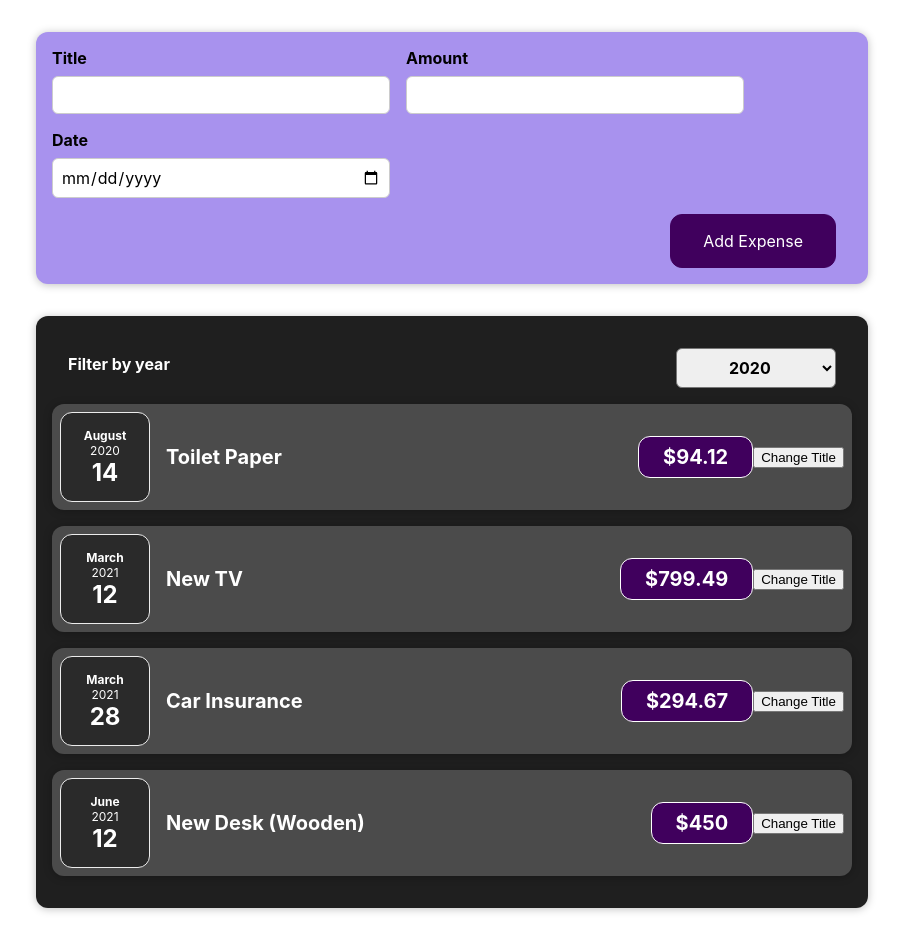
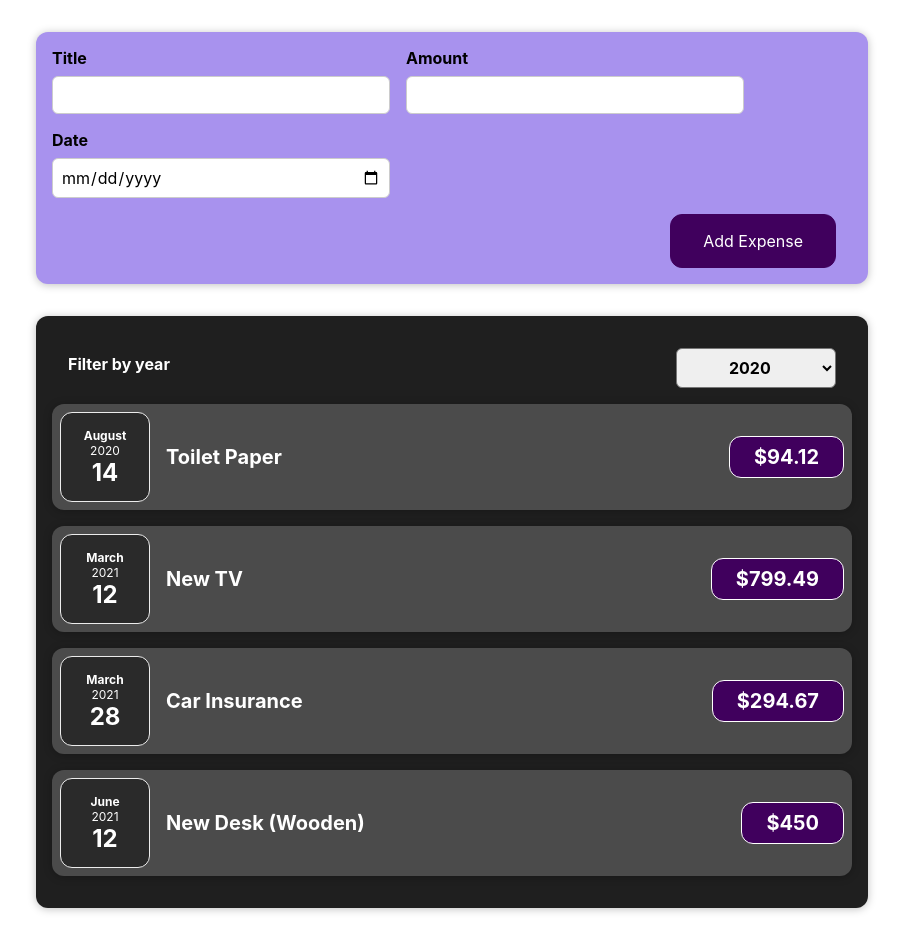
Before and after one commit to wlsdpcks/react-complete-guide, a React (Create React App) app: page / in a window 1280 px wide. Shown: the whole page, without its empty margins (188-1091 px from the left). Built offline with nearby package versions, Linux system fonts and the light colour scheme.

Commit message:
66. 제어된 컴포넌트와 제어되지 않은 컴포넌트 및 Stateless 컴포넌트와 Stateful 컴포넌트

```diff
--- a/src/components/Expenses/ExpenseItem.js
+++ b/src/components/Expenses/ExpenseItem.js
@@ -1,16 +1,9 @@
-import React, { useState } from "react";
+import React from "react";
 import ExpenseDate from "./ExpenseDate.js";
 import "./ExpenseItem.css";
 import Card from "../UI/Card";
 
 const ExpenseItem = (props) => {
-  const [title, setTitle] = useState(props.title);
-
-  const clickHandler = () => {
-    setTitle();
-    console.log(title);
-  };
-
   return (
     <Card className="expense-item">
       <ExpenseDate date={props.date} />
@@ -18,9 +11,8 @@
         <h2>{props.title}</h2>
         <div className="expense-item__price">${props.amount}</div>
       </div>
-      <button onClick={clickHandler}>Change Title</button>
     </Card>
   );
 };
-
+// 무상태 컴포넌트(프리젠테이셔널 또는 dumb 컴포넌트) : 아무 상태를 갖지 않고 단지 데이터를 출력하기 위해 존재
 export default ExpenseItem;
```
